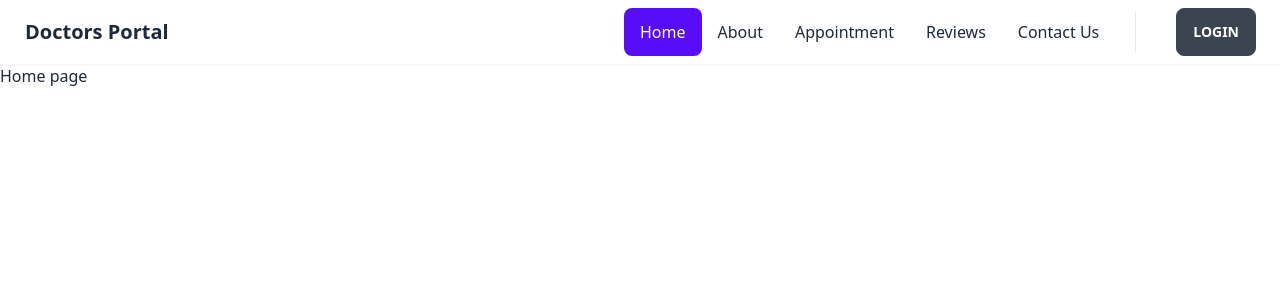
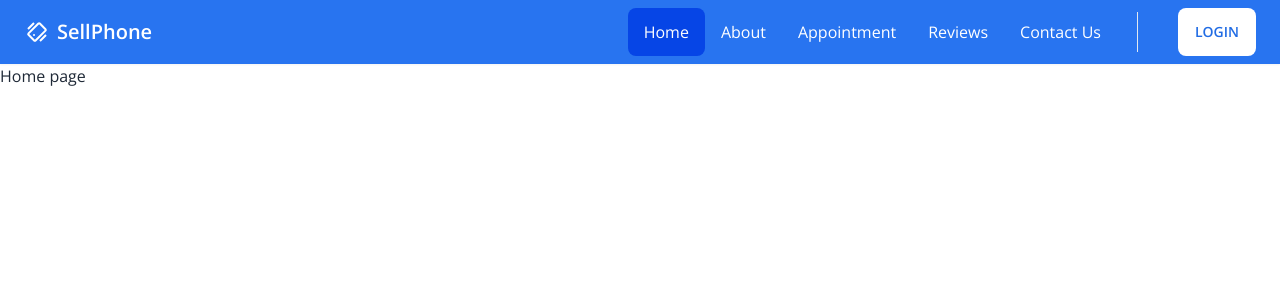
Before and after one commit to Nuruddin-Adnan/sellphone, a React (Create React App) app: page / in a window 1280 px wide. Shown: the top 300 px of the page. Built offline with nearby package versions, Linux system fonts and the light colour scheme.

Commit message:
firebase install

```diff
--- a/package.json
+++ b/package.json
@@ -8,6 +8,7 @@
     "@testing-library/react": "^13.4.0",
     "@testing-library/user-event": "^13.5.0",
     "daisyui": "^2.42.1",
+    "firebase": "^9.14.0",
     "react": "^18.2.0",
     "react-dom": "^18.2.0",
     "react-icons": "^4.6.0",
--- a/public/index.html
+++ b/public/index.html
@@ -1,14 +1,12 @@
 <!DOCTYPE html>
 <html lang="en">
+
 <head>
   <meta charset="utf-8" />
-    <link rel="icon" href="%PUBLIC_URL%/favicon.ico" />
+  <link rel="icon" href="%PUBLIC_URL%/favicon.png" />
   <meta name="viewport" content="width=device-width, initial-scale=1" />
   <meta name="theme-color" content="#000000" />
-    <meta
-      name="description"
-      content="Web site created using create-react-app"
-    />
+  <meta name="description" content="Web site created using create-react-app" />
   <link rel="apple-touch-icon" href="%PUBLIC_URL%/logo192.png" />
   <!--
       manifest.json provides metadata used when your web app is installed on a
@@ -20,12 +18,16 @@
       It will be replaced with the URL of the `public` folder during the build.
       Only files inside the `public` folder can be referenced from the HTML.
 
-      Unlike "/favicon.ico" or "favicon.ico", "%PUBLIC_URL%/favicon.ico" will
+      Unlike "/favicon.png" or "favicon.png", "%PUBLIC_URL%/favicon.png" will
       work correctly both with client-side routing and a non-root public URL.
       Learn how to configure a non-root public URL by running `npm run build`.
     -->
-    <title>React App</title>
+  <title>Sell Phone</title>
+  <link rel="preconnect" href="https://fonts.googleapis.com">
+  <link rel="preconnect" href="https://fonts.gstatic.com" crossorigin>
+  <link href="https://fonts.googleapis.com/css2?family=Open+Sans:wght@400;500;600;700&display=swap" rel="stylesheet">
 </head>
+
 <body>
   <noscript>You need to enable JavaScript to run this app.</noscript>
   <div id="root"></div>
@@ -40,4 +42,5 @@
       To create a production bundle, use `npm run build` or `yarn build`.
     -->
 </body>
+
 </html>
--- /dev/null
+++ b/src/Pages/Shared/Navbar/Navbar.css
@@ -0,0 +1,8 @@
+.menu :where(li:not(.menu-title):not(:empty))> :where(:not(ul).active),
+.menu :where(li:not(.menu-title):not(:empty))> :where(*:not(ul):active) {
+    background-color: #0645e6;
+}
+
+.menu :where(li:not(.menu-title):not(:empty))> :where(:not(ul).active:hover) {
+    background-color: #003bde;
+}
--- a/src/Pages/Shared/Navbar/Navbar.js
+++ b/src/Pages/Shared/Navbar/Navbar.js
@@ -1,13 +1,14 @@
 import React, { useContext } from 'react';
 import { Link, NavLink } from 'react-router-dom';
 // import { AuthContext } from '../../../contexts/AuthProvider';
-// import './Navbar.css';
+import './Navbar.css';
 import { BsReverseLayoutTextSidebarReverse } from 'react-icons/bs';
+import { BiMobileVibration } from 'react-icons/bi';
 
 const Navbar = () => {
     // const { user, logOut } = useContext(AuthContext);
 
-    const user = true;
+    const user = false;
 
     const handleLogOut = () => {
         // logOut()
@@ -27,23 +28,26 @@ const Navbar = () => {
         </>
 
     return (
-        <header className='shadow-sm'>
+        <header className='shadow-sm bg-blue text-white'>
             <div className="navbar justify-between container">
                 <div>
-                    <div className='lg:hidden pl-4'>
-                        <label htmlFor="dashboard-sidenav" className="text-xl drawer-button"><BsReverseLayoutTextSidebarReverse /></label>
-                    </div>
+                    {
+                        user?.uid &&
+                        <div className='lg:hidden pl-4'>
+                            <label htmlFor="dashboard-sidenav" className="text-xl drawer-button"><BsReverseLayoutTextSidebarReverse /></label>
+                        </div>
+                    }
                     <div className="divider divider-horizontal mr-0 lg:hidden"></div>
                     <div className="dropdown">
                         <label tabIndex={0} className="btn btn-ghost lg:hidden">
                             <svg xmlns="http://www.w3.org/2000/svg" className="h-5 w-5" fill="none" viewBox="0 0 24 24" stroke="currentColor"><path strokeLinecap="round" strokeLinejoin="round" strokeWidth="2" d="M4 6h16M4 12h8m-8 6h16" /></svg>
                         </label>
-                        <ul tabIndex={0} className="menu menu-compact dropdown-content mt-3 p-2 shadow bg-white rounded-box w-52 ">
+                        <ul tabIndex={0} className="menu menu-compact dropdown-content mt-3 p-2 shadow bg-white rounded-box w-52 text-black">
                             {menuItems}
                         </ul>
                     </div>
                     <Link to='/' className='text-xl normal-case btn btn-ghost'>
-                        Doctors Portal
+                        <BiMobileVibration className='text-2xl mr-2'></BiMobileVibration> SellPhone
                     </Link>
                 </div>
 
@@ -60,8 +64,8 @@ const Navbar = () => {
 
 
                     {
-                        user?.uid ?
-                            <div className="dropdown dropdown-end mr-4 mt-[5px]">
+                        user ?
+                            <div className="dropdown dropdown-end mr-4 mt-[5px] text-black">
                                 <div tabIndex={0} className="avatar">
                                     <div className="w-12 rounded-full ring ring-base-300 ring-offset-base-100 ring-offset-2 cursor-pointer">
                                         <img src="https://placeimg.com/192/192/people" alt="avatar" />
@@ -74,7 +78,7 @@ const Navbar = () => {
                                 </ul>
                             </div>
                             :
-                            <Link to='/login' className="btn btn-gradient mr-4">Login</Link>
+                            <Link to='/login' className="btn btn-white mr-4">Login</Link>
                     }
                 </div>
             </div>
--- /dev/null
+++ b/src/firebase/firebase.config.js
@@ -0,0 +1,19 @@
+// Import the functions you need from the SDKs you need
+import { initializeApp } from "firebase/app";
+// TODO: Add SDKs for Firebase products that you want to use
+// https://firebase.google.com/docs/web/setup#available-libraries
+
+// Your web app's Firebase configuration
+const firebaseConfig = {
+    apiKey: process.env.REACT_APP_apiKey,
+    authDomain: process.env.REACT_APP_authDomain,
+    projectId: process.env.REACT_APP_projectId,
+    storageBucket: process.env.REACT_APP_storageBucket,
+    messagingSenderId: process.env.REACT_APP_messagingSenderId,
+    appId: process.env.REACT_APP_appId
+};
+
+// Initialize Firebase
+const app = initializeApp(firebaseConfig);
+
+export default app;
--- a/src/index.css
+++ b/src/index.css
@@ -1,3 +1,58 @@
 @tailwind base;
 @tailwind components;
 @tailwind utilities;
+
+@layer components {
+  .btn-blue {
+    background: #2874F0;
+    border-color: transparent;
+    color: #fff;
+  }
+
+  .btn-blue:hover {
+    background: #216ce4;
+    border-color: transparent;
+    color: #fff;
+  }
+
+  .btn-blue[disabled] {
+    color: rgba(255, 255, 255, .6);
+    background: #cccccc;
+    border-color: transparent;
+  }
+
+  .btn-white {
+    background: #fff;
+    border-color: transparent;
+    color: #216ce4;
+  }
+
+  .btn-white:hover {
+    background: rgb(230, 230, 230);
+    border-color: transparent;
+    color: #216ce4;
+  }
+
+  .btn-white[disabled] {
+    color: rgba(255, 255, 255, .8);
+    background: #cccccc;
+    border-color: transparent;
+  }
+
+
+  @media (min-width: 1536px) {
+    .container {
+      max-width: 1398px;
+    }
+  }
+}
+
+@layer utilities {
+  .bg-blue {
+    background: #2874F0;
+  }
+}
+
+body {
+  font-family: 'Open Sans', sans-serif;
+}
--- a/tailwind.config.js
+++ b/tailwind.config.js
@@ -7,6 +7,7 @@ module.exports = {
     extend: {
       colors: {
         'blue': '#2874F0',
+        'lightblue': '#0F99D6'
       }
     },
     container: {
```
Also changed, not shown: public/favicon.png (added), 1 other file (tests, documents, lock files or other folders). Lines whose indentation alone changed are shown as unchanged.
